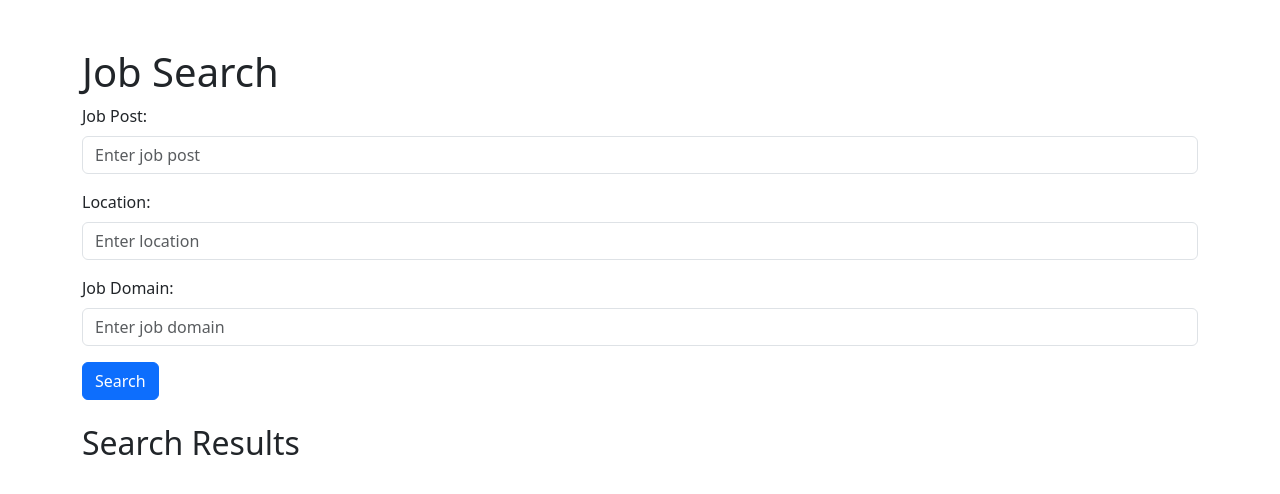
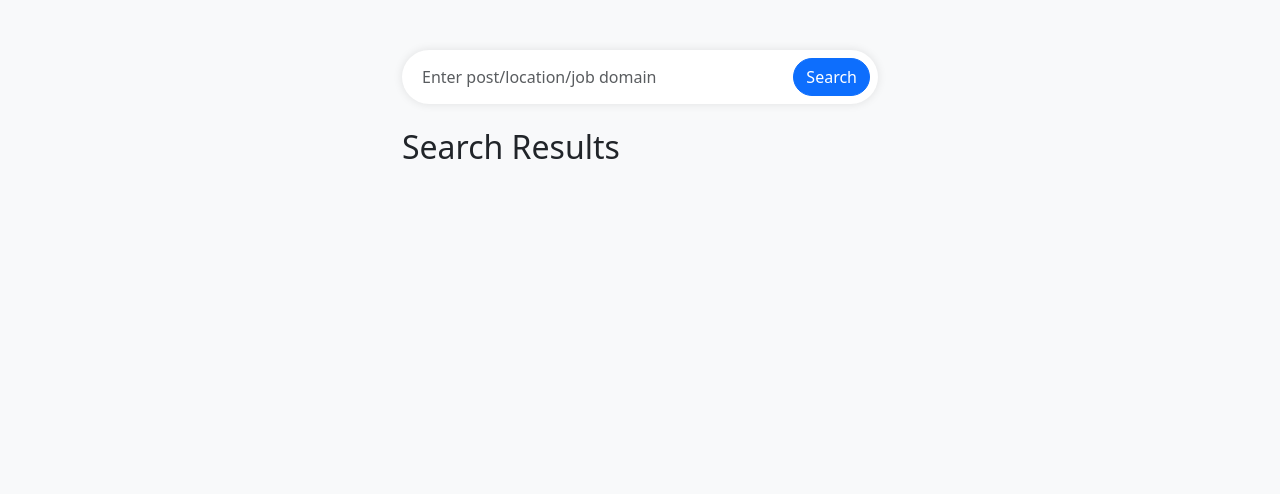
Before and after one commit to atharva724/job_recommender, a Flask app: page /search in a window 1280 px wide. Shown: the top 494 px of the page. Run offline with Flask 3, Linux system fonts and the light colour scheme.

Commit message:
Update search.html

```diff
--- a/templates/search.html
+++ b/templates/search.html
@@ -1,4 +1,3 @@
-<!-- search.html -->
 <!DOCTYPE html>
 <html lang="en">
 <head>
@@ -6,36 +5,48 @@
     <title>Job Search</title>
     <!-- Include Bootstrap CSS -->
     <link href="https://cdn.jsdelivr.net/npm/bootstrap@5.3.2/dist/css/bootstrap.min.css" rel="stylesheet" integrity="sha384-T3c6CoIi6uLrA9TneNEoa7RxnatzjcDSCmG1MXxSR1GAsXEV/Dwwykc2MPK8M2HN" crossorigin="anonymous">
+    <style>
+        body {
+            background-color: #f8f9fa;
+        }
+        .container {
+            max-width: 500px;
+            margin-top: 50px;
+        }
+        .search-bar {
+            background-color: #fff;
+            border-radius: 30px;
+            padding: 15px 20px;
+            box-shadow: 0 0 10px rgba(0, 0, 0, 0.1);
+        }
+        .search-bar input[type="text"] {
+            border: none;
+            box-shadow: none;
+            outline: none;
+        }
+        .search-bar button {
+            border-radius: 30px;
+        }
+        .search-results {
+            margin-top: 30px;
+        }
+    </style>
 </head>
 <body>
-    <div class="container mt-5">
-        <h1>Job Search</h1>
+    <div class="container">
+        <div class="search-bar d-flex align-items-center p-2">
+            <input type="text" class="form-control border-0 rounded-pill" id="searchInput" placeholder="Enter post/location/job domain">
+            <button type="submit" class="btn btn-primary rounded-pill ms-2">Search</button>
+        </div>
 
-        <!-- Search Form -->
-        <form>
-            <div class="mb-3">
-                <label for="searchPost" class="form-label">Job Post:</label>
-                <input type="text" class="form-control" id="searchPost" placeholder="Enter job post">
-            </div>
-            <div class="mb-3">
-                <label for="searchLocation" class="form-label">Location:</label>
-                <input type="text" class="form-control" id="searchLocation" placeholder="Enter location">
-            </div>
-            <div class="mb-3">
-                <label for="searchDomain" class="form-label">Job Domain:</label>
-                <input type="text" class="form-control" id="searchDomain" placeholder="Enter job domain">
-            </div>
-            <button type="submit" class="btn btn-primary">Search</button>
-        </form>
 
-        <!-- Search Results (to be dynamically populated based on user input) -->
-        <div class="mt-4">
-            <h2>Search Results</h2>
-            <!-- Add dynamic content here based on search results -->
+        <div class="search-results mt-4">
+            <h2> <centre>  Search Results </centre>  </h2>
+
         </div>
     </div>
 
-    <!-- Include Bootstrap JS -->
+
     <script src="https://cdn.jsdelivr.net/npm/bootstrap@5.3.2/dist/js/bootstrap.bundle.min.js" integrity="sha384-C6RzsynM9kWDrMNeT87bh95OGNyZPhcTNXj1NW7RuBCsyN/o0jlpcV8Qyq46cDfL" crossorigin="anonymous"></script>
 </body>
 </html>
```
